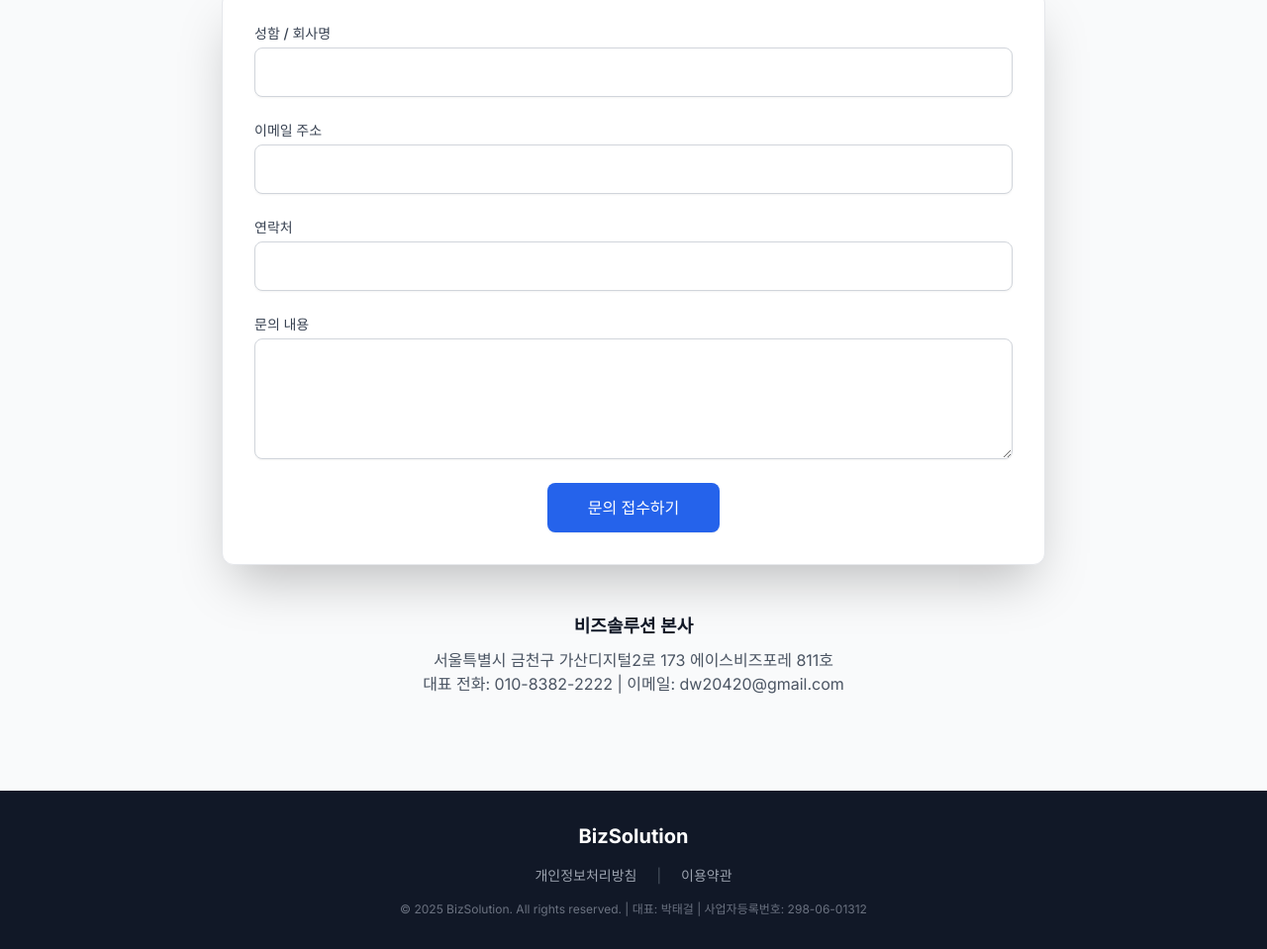
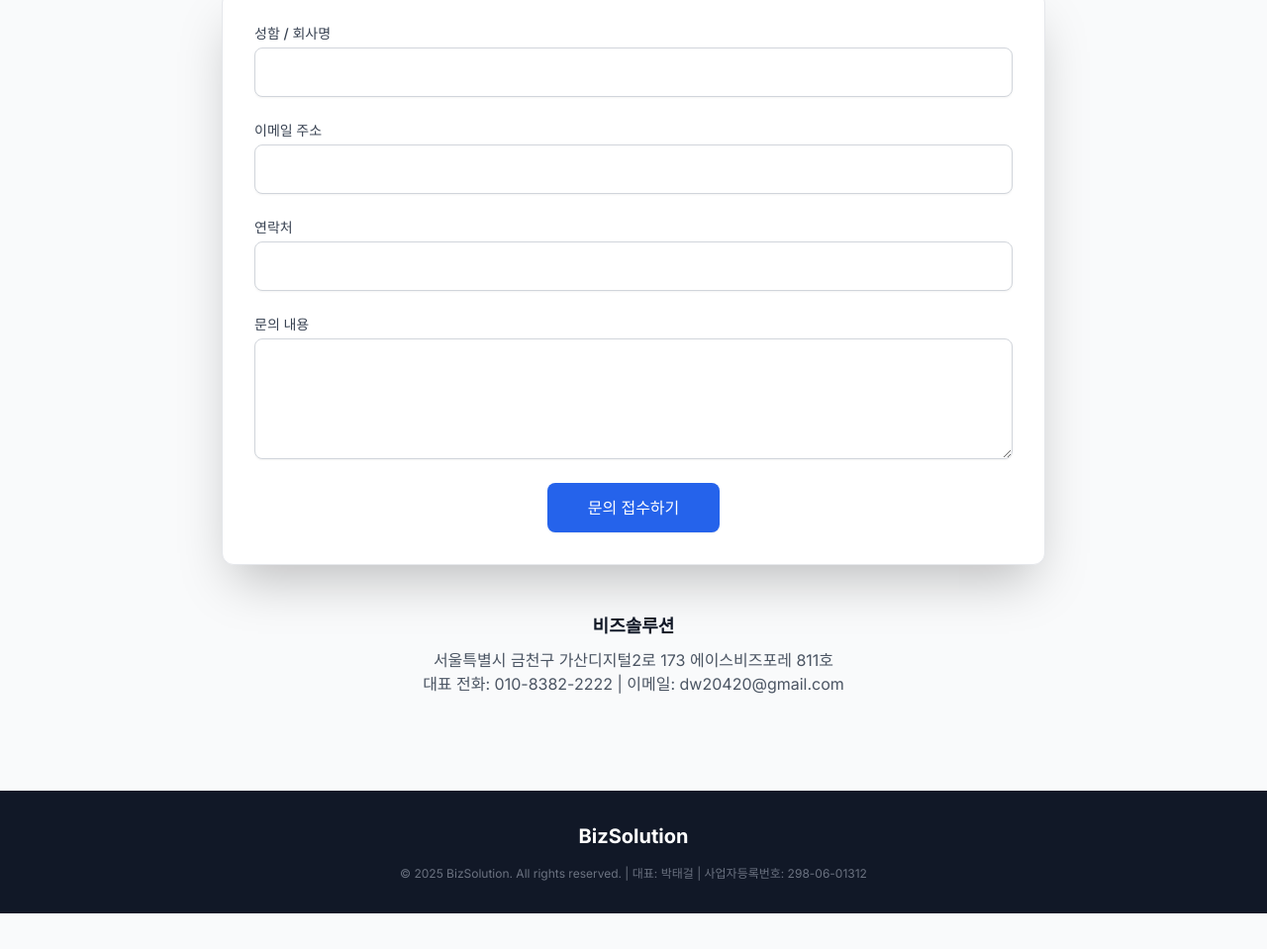
Before and after one commit to dw20420-cloud/bizport, a plain HTML site: page index.html in a window 1280 px wide. Shown: the part 3057-4016 px from the top of the page at 99% size. After the commit the page ends 3980 px from the top, so only its background shows below. Drawn offline with nearby package versions, Linux system fonts and the light colour scheme.

Commit message:
Update index.html

```diff
--- a/index.html
+++ b/index.html
@@ -278,9 +278,9 @@
                     </div>
                 </form>
 
-                <!-- 문의 정보 -->
+                <!-- 문의 정보 (헤더 수정됨: 비즈솔루션 본사 -> 비즈솔루션) -->
                 <div class="mt-12 text-center">
-                    <p class="text-lg font-semibold text-gray-900">비즈솔루션 본사</p>
+                    <p class="text-lg font-semibold text-gray-900">비즈솔루션</p>
                     <p class="mt-2 text-gray-600">서울특별시 금천구 가산디지털2로 173 에이스비즈포레 811호</p>
                     <p class="text-gray-600">대표 전화: 010-8382-2222 | 이메일: dw20420@gmail.com</p>
                 </div>
@@ -289,17 +289,13 @@
 
     </main>
 
-    <!-- 8. 푸터 (Footer) -->
+    <!-- 8. 푸터 (Footer) (약관 링크 삭제됨) -->
     <footer class="bg-gray-900 text-white py-8">
         <div class="max-w-7xl mx-auto px-4 sm:px-6 lg:px-8 text-center">
             <div class="mb-4">
                 <a href="#hero" class="text-xl font-bold text-white hover:text-blue-400 transition duration-300">BizSolution</a>
             </div>
-            <div class="text-sm text-gray-400 space-x-4">
-                <a href="#" class="hover:text-white transition duration-150">개인정보처리방침</a>
-                <span class="text-gray-600">|</span>
-                <a href="#" class="hover:text-white transition duration-150">이용약관</a>
-            </div>
+            <!-- 개인정보처리방침 및 이용약관 링크 섹션이 삭제되었습니다. -->
             <p class="mt-4 text-xs text-gray-500">
                 &copy; 2025 BizSolution. All rights reserved. | 대표: 박태걸 | 사업자등록번호: 298-06-01312
             </p>
```
